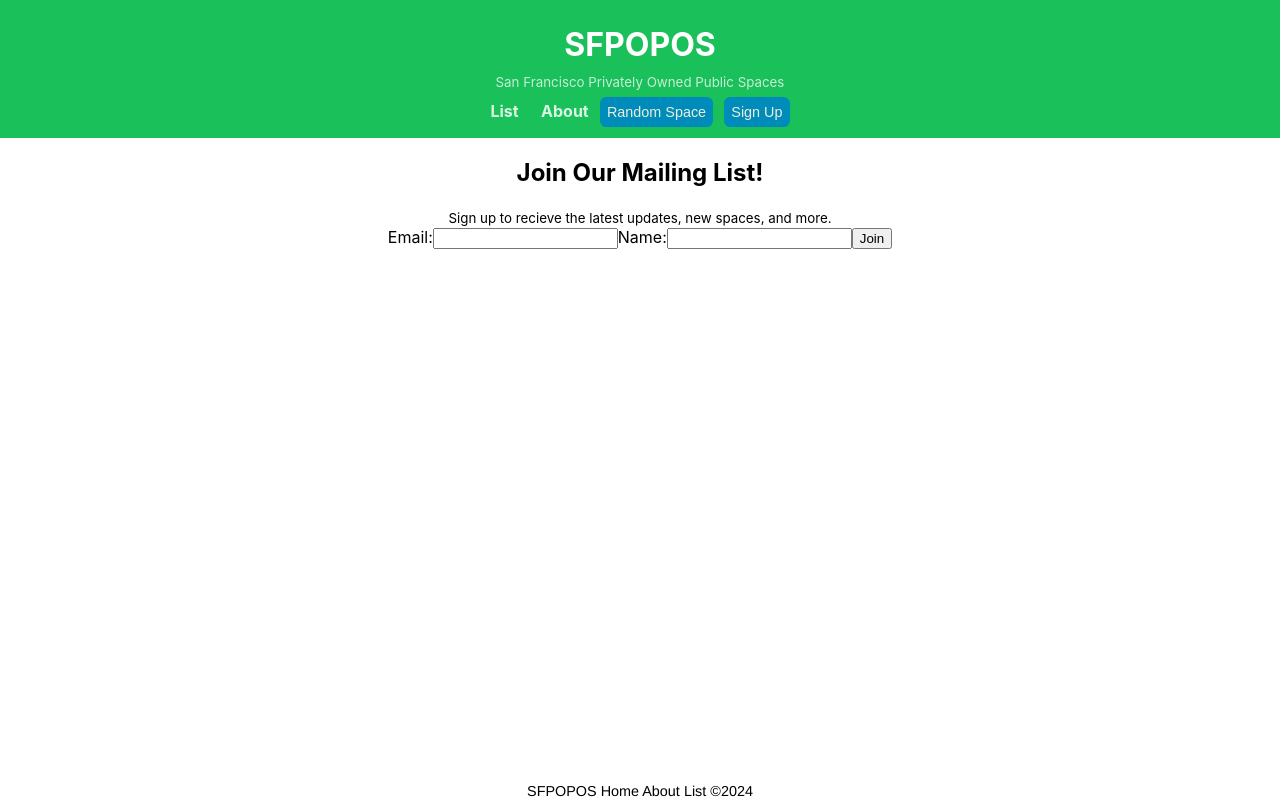
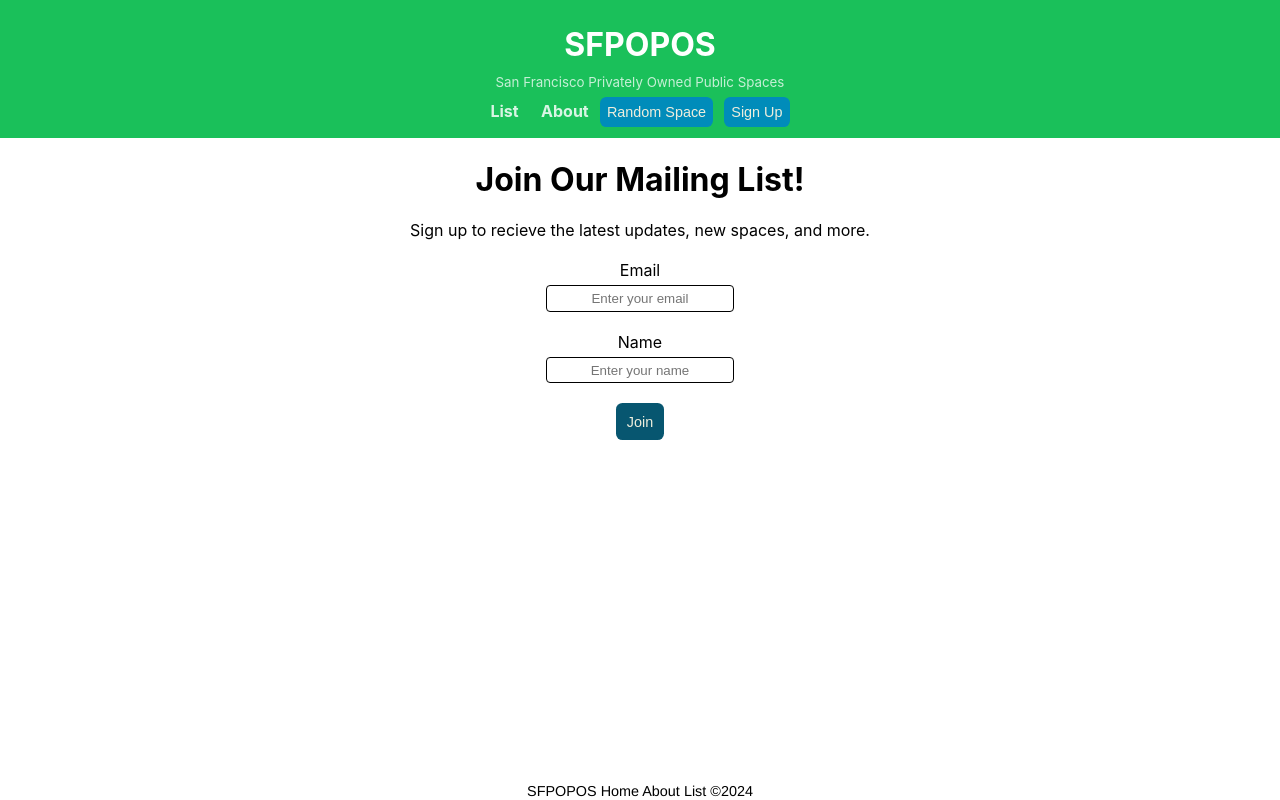
Before and after one commit to el634dev/sfpopos, a React (Create React App) app: page /#/newsletter in a window 1280 px wide. Built offline with nearby package versions, Linux system fonts and the light colour scheme.

Commit message:
Fixed naming issues

```diff
--- a/src/components/About/About.css
+++ b/src/components/About/About.css
@@ -1,7 +1,7 @@
 /* Mobile Screens */
 @media screen and (max-width: 430px) {
     .About p {
-        font-size: 0.9em;
+        font-size: 0.50em;
     }
 }
 
@@ -9,13 +9,11 @@
 @media screen and (max-width: 768px) {
     .About p {
         font-size: 0.9em;
-        word-wrap: break-word;
     }
 }
 
 @media screen and (max-width: 820px) {
     .About p {
-        word-wrap: break-word;
         font-size: 0.9em;
     }
 }
--- /dev/null
+++ b/src/components/Newsletter/Newsletter.css
@@ -0,0 +1,36 @@
+h3 {
+    margin-bottom: 20px;
+    font-weight: normal;
+    font-size: 16px;
+}
+
+.newsletter {
+    display: flex;
+    flex-direction: column;
+    justify-content: space-between;
+    align-items: center;
+    margin-top: 10px;
+}
+
+.newsletter input {
+    margin-top: 5px;
+    padding: 0.30rem;
+    text-align: center;
+    border: 1px solid black;
+    border-radius: 4px;
+}
+
+/* Join Button */
+button {
+    border: 0;
+    margin: 0;
+    color: #eed;
+    padding: 0.65rem;
+    background-color: #075670;
+    font-size: 0.9rem;
+    border-radius: 0.4rem;
+}
+
+button:hover {
+    box-shadow: 2px 2px 3px rgba(0, 0, 0, 0.2);
+}
--- a/src/components/Newsletter/Newsletter.js
+++ b/src/components/Newsletter/Newsletter.js
@@ -1,17 +1,18 @@
 import React from 'react';
+import './Newsletter.css';
 
 function Newsletter() {
      return (
         <div>
-            <h2>Join Our Mailing List!</h2>
-            <small>Sign up to recieve the latest updates, new spaces, and more.</small>
-            <form>
-                <label>Email:</label>
-                <input type='text' />
+            <h1>Join Our Mailing List!</h1>
+            <h3>Sign up to recieve the latest updates, new spaces, and more.</h3>
+            <form className='newsletter'>
+                <label>Email</label>
+                <input type='text' placeholder='Enter your email'/><br />
                 {/* Name Input Field */}
-                <label>Name:</label>
-                <input type='text' />
-                {/* Submit Button */}
+                <label>Name</label>
+                <input type='text' placeholder='Enter your name'/>
+                {/* Submit Button */}<br />
                 <button type='submit'>Join</button>
             </form>
         </div>
--- a/src/components/POPOSDetails/POPOSDetails.css
+++ b/src/components/POPOSDetails/POPOSDetails.css
@@ -24,7 +24,7 @@
 }
 
 .POPOSDetails .POPOSDetails-image img {
-	width: 100%;
+	width: 80%;
 	/* Give image rounded corners */
 	border-radius: 10px;
 }
```
